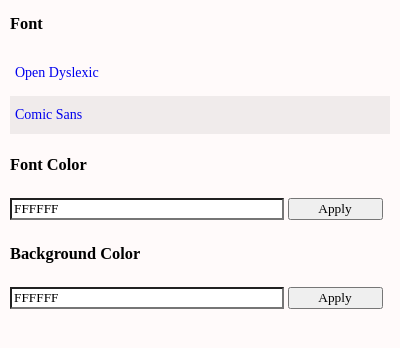
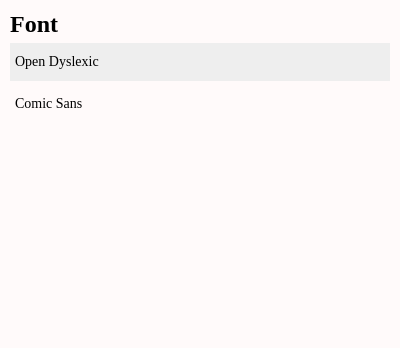
Before and after one commit to javoire/dyslexia-friendly, a browser extension: page app/popup.html in a window 400 px wide. Drawn offline with Linux system fonts and the light colour scheme.

Commit message:
selected css in popup. rm color settings until made more useful

```diff
--- a/app/popup.html
+++ b/app/popup.html
@@ -18,10 +18,10 @@
     <div id="popup-wrapper">
       <h3>Font</h3>
       <ul class="font-list">
-        <li><a data-type="css" data-key="font-family" data-value="opendyslexic" href="#">Open Dyslexic</a></li>
+        <li><a class="selected" data-type="css" data-key="font-family" data-value="opendyslexic" href="#">Open Dyslexic</a></li>
         <li><a data-type="css" data-key="font-family" data-value="Comic Sans MS" href="#">Comic Sans</a></li>
       </ul>
-      <h3>Font Color</h3>
+<!--       <h3>Font Color</h3>
       <ul>
         <input class="color">
         <input type="submit" class="apply" id="apply-font-color" data-type="css" data-key="color" value="Apply">
@@ -30,7 +30,7 @@
       <ul>
         <input class="color">
         <input type="submit" class="apply" id="apply-bg-color" data-type="css" data-key="background-color" value="Apply">
-      </ul>
+      </ul> -->
     </div>
   </body>
 </html>
--- a/app/scripts/popup.js
+++ b/app/scripts/popup.js
@@ -26,12 +26,23 @@
 }
 
 window.onload = function() {
-    document.getElementById('apply-bg-color').addEventListener('click', injectCss, false);
-    document.getElementById('apply-font-color').addEventListener('click', injectCss, false);
+    // document.getElementById('apply-bg-color').addEventListener('click', injectCss, false);
+    // document.getElementById('apply-font-color').addEventListener('click', injectCss, false);
 
     // add listeners to font links
     var fontLinks = document.querySelectorAll('.font-list li a');
+
+    function setSelected(e) {
+        // clear seletec
+        for (var i = fontLinks.length - 1; i >= 0; i--) {
+            fontLinks[i].className = "";
+        };
+        // set clicked as selected
+        e.target.className = "selected";
+    }
+
     for (var i = fontLinks.length - 1; i >= 0; i--) {
         fontLinks[i].addEventListener('click', injectCss, false);
+        fontLinks[i].addEventListener('click', setSelected, false);
     }
 };
--- a/app/styles/main.css
+++ b/app/styles/main.css
@@ -125,26 +125,58 @@
   padding: 10px;
   min-width: 350px;
 }
-h3:first-child {
+
+#popup-wrapper h3 {
+  font-size: 24px;
+  margin-bottom: 5px;
+}
+
+#popup-wrapper h3:first-child {
   margin-top: 0;
 }
-ul {
+
+#popup-wrapper ul {
   padding-left: 0;
+  margin-top: 0;
 }
-li {
+
+#popup-wrapper ul:last-child {
+  margin-bottom: 0;
+}
+
+#popup-wrapper li {
   list-style: none;
-  padding: 5px;
   margin-bottom: 4px;
 }
-a {
+
+#popup-wrapper li a {
+  padding: 5px;
+  color: #000;
+}
+
+#popup-wrapper li a.selected {
+  background-color: #eee;
+}
+
+#popup-wrapper li:nth-child(even) {
+  background-color: inherit;
+}
+
+#popup-wrapper a {
   display: block;
   text-decoration: none;
 }
 
-.color {
+#popup-wrapper .color {
   width: 70%;
 }
 
-.apply {
+#popup-wrapper .apply {
   width: 25%;
 }
+
+/* Options page */
+
+#options {
+  padding: 20px;
+}
```
Also changed, not shown: app/options.html (+5 -3 lines).
